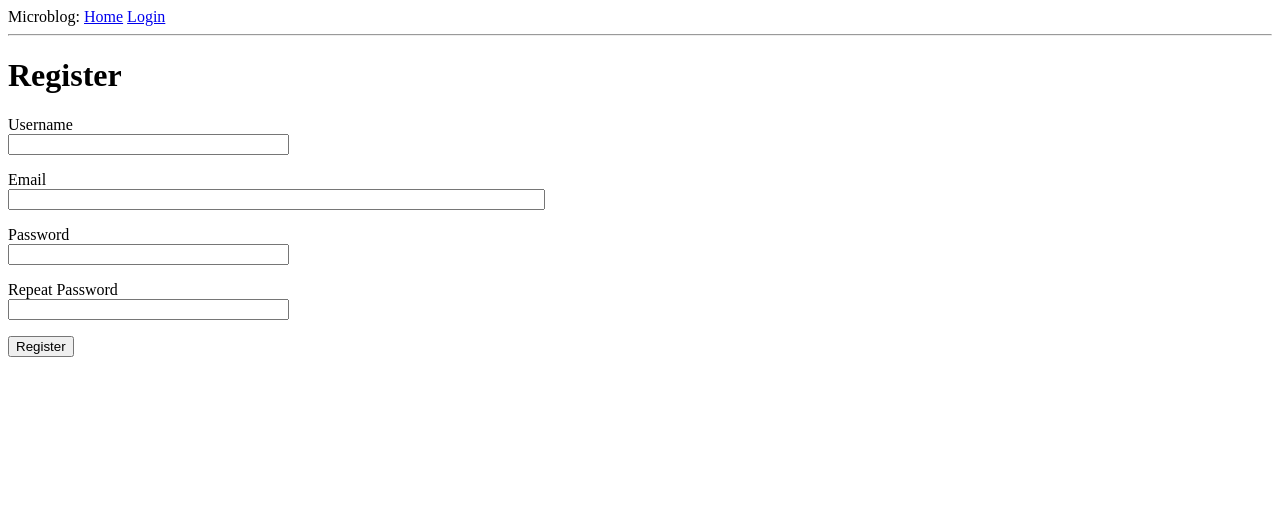
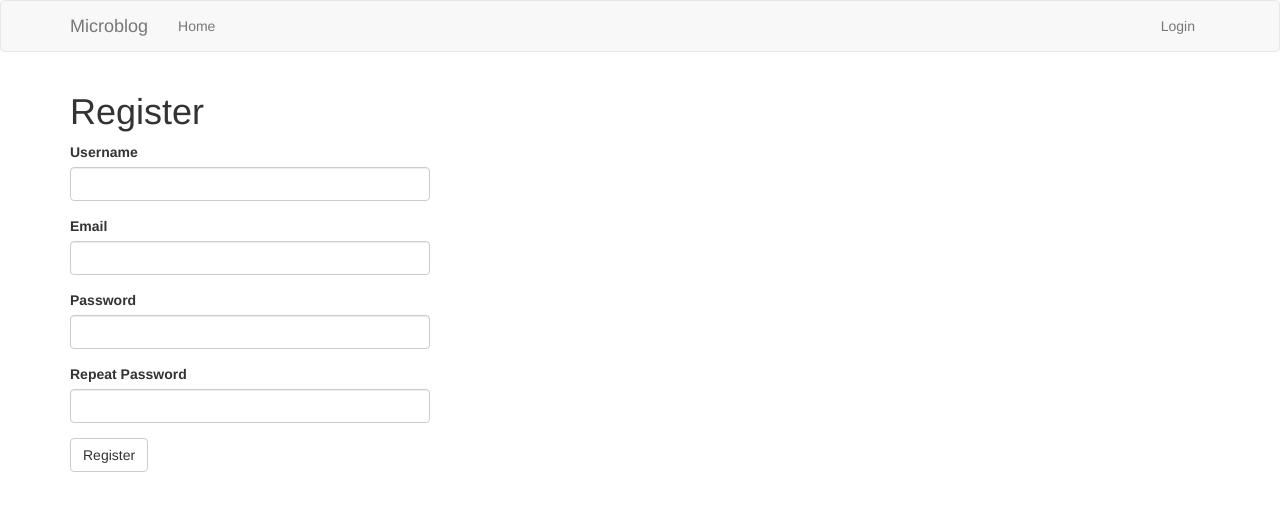
Before and after one commit to makg02/microblog, a Flask app: page /register in a window 1280 px wide. Shown: the top 511 px of the page. Run offline with Flask 2, Linux system fonts and the light colour scheme; some libraries are stand-ins or nearby versions.

Commit message:
Facelift

```diff
--- a/app/__init__.py
+++ b/app/__init__.py
@@ -4,6 +4,7 @@ from flask_sqlalchemy import SQLAlchemy
 from flask_migrate import Migrate
 from flask_login import LoginManager
 from flask_mail import Mail
+from flask_bootstrap import Bootstrap
 import logging
 from logging.handlers import SMTPHandler, RotatingFileHandler
 import os
@@ -14,6 +15,7 @@ app.config.from_object(Config)
 db = SQLAlchemy(app)
 migrate = Migrate(app, db)
 mail = Mail(app)
+bootstrap = Bootstrap(app)
 login = LoginManager(app)
 login.login_view = 'login'
 
--- a/app/templates/404.html
+++ b/app/templates/404.html
@@ -1,6 +1,6 @@
 {% extends "base.html" %}
 
-{% block content %}
+{% block app_content %}
   <h1> File Not Found </h1>
   <p><a href="{{ url_for('index') }}">Back</a></p>
 {% endblock %}
--- a/app/templates/base.html
+++ b/app/templates/base.html
@@ -1,32 +1,51 @@
-<html>
-  <head>
-    {% if title %}
-    <title>{{ title }} - Microblog </title>
+{% extends 'bootstrap/base.html' %}
+
+{% block title %}
+    {% if title %}{{ title }} - Microblog{% else %}Welcome to Microblog{% endif %}
+{% endblock %}
+
+{% block navbar %}
+    <nav class="navbar navbar-default">
+      <div class="container">
+         <div class="navbar-header">
+           <button type="button" class="navbar-toggle collapsed" data-toggle="collapse" data-target="#bs-example-navbar-collapse-1" aria-expanded="false">
+                  <span class="sr-only">Toggle navigation</span>
+                  <span class="icon-bar"></span>
+                  <span class="icon-bar"></span>
+                  <span class="icon-bar"></span>
+            </button>
+            <a class="navbar-brand" href="{{ url_for('index') }}">Microblog</a>
+         </div>
+         <div class="collapse navbar-collapse" id="bs-example-navbar-collapse-1">
+           <ul class="nav navbar-nav">
+                  <li><a href="{{ url_for('index') }}">Home</a></li>
+
+            </ul>
+            <ul class="nav navbar-nav navbar-right">
+                  {% if current_user.is_anonymous %}
+                  <li> <a href="{{ url_for('login') }}">Login</a></li>
                   {% else %}
-    <title>Welcome to Microblog!</title>
+                  <li><a href="{{ url_for('user', username=current_user.username) }}">Profile</a></li>
+                  <li><a href="{{ url_for('explore') }}">Explore</a></li>
+                  <li><a href="{{ url_for('logout') }}">Logout</a></li>
                   {% endif %}
-  </head>
-  <body>
-      <div>Microblog:
-          <a href="{{ url_for('index') }}">Home</a>
-          {% if current_user.is_anonymous %}
-          <a href="{{ url_for('login') }}">Login</a>
-          {% else %}
-          <a href="{{ url_for('user', username=current_user.username) }}">Profile</a>
-          <a href="{{ url_for('explore') }}">Explore</a>
-          <a href="{{ url_for('logout') }}">Logout</a>
-          {% endif %}
+              </ul>
          </div>
-      <hr>
+      </div>
+    </nav>
+{% endblock %}
+
+{% block content %}
+    <div class="container">
         {% with messages = get_flashed_messages() %}
         {% if messages %}
-      <ul>
             {% for message in messages %}
-        <li> {{ message }} </li>
+            <div class="alert alert-info" role="alert">{{ message }}</div>
             {% endfor %}
-      </ul>
         {% endif %}
         {% endwith %}
-      {% block content %}{% endblock %}
-  </body>
-</html>
+
+        {# application content needs to be provided in the app_content block #}
+        {% block app_content %}{% endblock %}
+    </div>
+{% endblock %}
--- a/app/templates/register.html
+++ b/app/templates/register.html
@@ -1,37 +1,11 @@
 {% extends "base.html" %}
+{% import 'bootstrap/wtf.html' as wtf %}
 
-{% block content %}
+{% block app_content %}
     <h1>Register</h1>
-    <form action="" method="post">
-        {{ form.hidden_tag() }}
-        <p>
-            {{ form.username.label }}<br>
-            {{ form.username(size=32) }}<br>
-            {% for error in form.username.errors %}
-            <span style="color: red;">[{{ error }}]</span>
-            {% endfor %}
-        </p>
-        <p>
-            {{ form.email.label }}<br>
-            {{ form.email(size=64) }}<br>
-            {% for error in form.email.errors %}
-            <span style="color: red;">[{{ error }}]</span>
-            {% endfor %}
-        </p>
-        <p>
-            {{ form.password.label }}<br>
-            {{ form.password(size=32) }}<br>
-            {% for error in form.password.errors %}
-            <span style="color: red;">[{{ error }}]</span>
-            {% endfor %}
-        </p>
-        <p>
-            {{ form.password2.label }}<br>
-            {{ form.password2(size=32) }}<br>
-            {% for error in form.password2.errors %}
-            <span style="color: red;">[{{ error }}]</span>
-            {% endfor %}
-        </p>
-        <p>{{ form.submit() }}</p>
-    </form>
+    <div class="row">
+      <div class="col-md-4">
+        {{ wtf.quick_form(form) }}
+      </div>
+    </div>
 {% endblock %}
```
Also changed, not shown: app/templates/_post.html (+10 -4 lines), app/templates/index.html (+14 -6 lines). Lines whose indentation alone changed are shown as unchanged.
